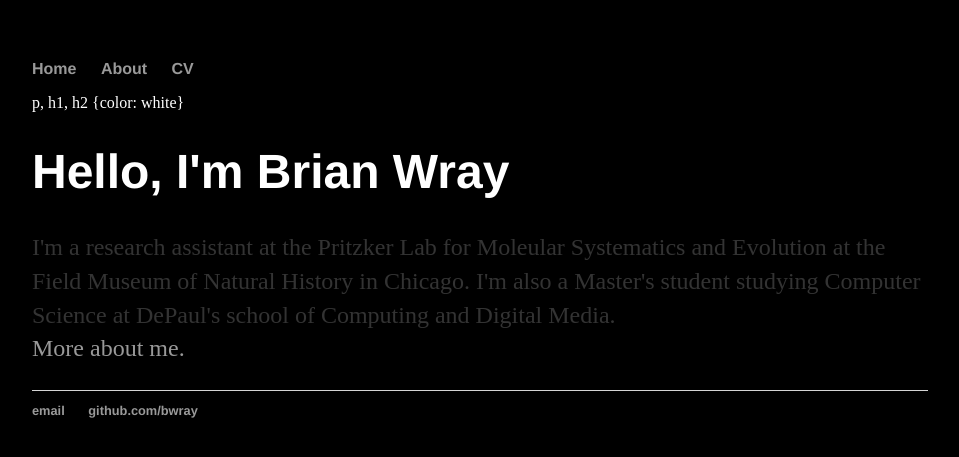
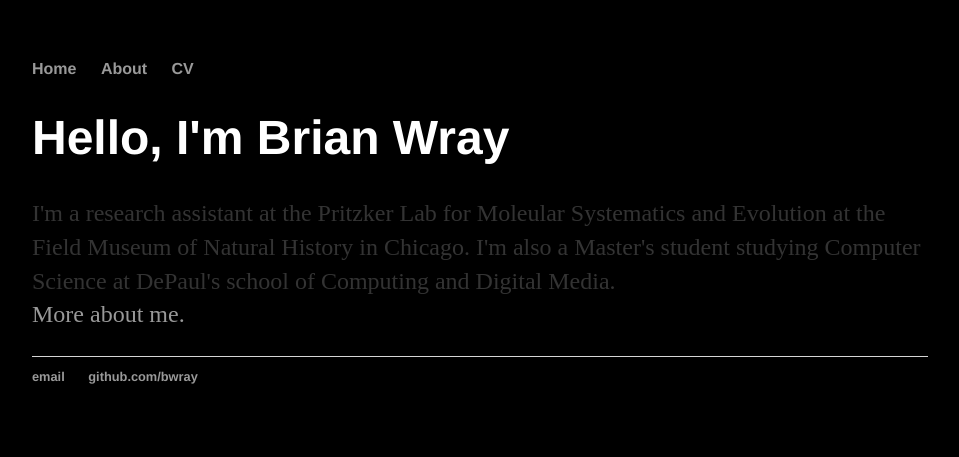
Before and after one commit to bwray/bwray.github.io, a Jekyll site: the page built from index.html, in a window 1280 px wide. Shown: the top 457 px of the page, without its empty margins (160-1119 px from the left). Built offline with Jekyll 4.4.1, drawn with Linux system fonts in a browser that asks for light colours.

Commit message:
Nope
removed an attempt at changing the text color. It was incorrect.

```diff
--- a/_layouts/default.html
+++ b/_layouts/default.html
@@ -16,8 +16,8 @@
 	    		</ul>
 			</nav>
 			<div class="container">
-			p, h1, h2 {color: white}
-			{{ content }}
+
+				{{ content }}
 
 			</div><!-- /.container -->
 			<footer>
```
